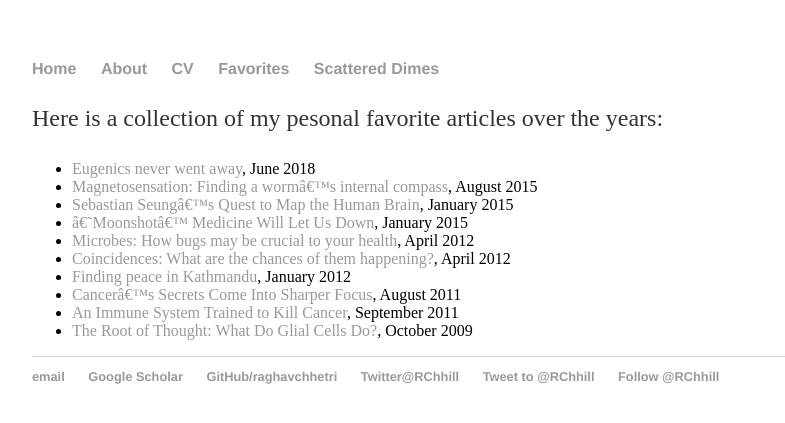
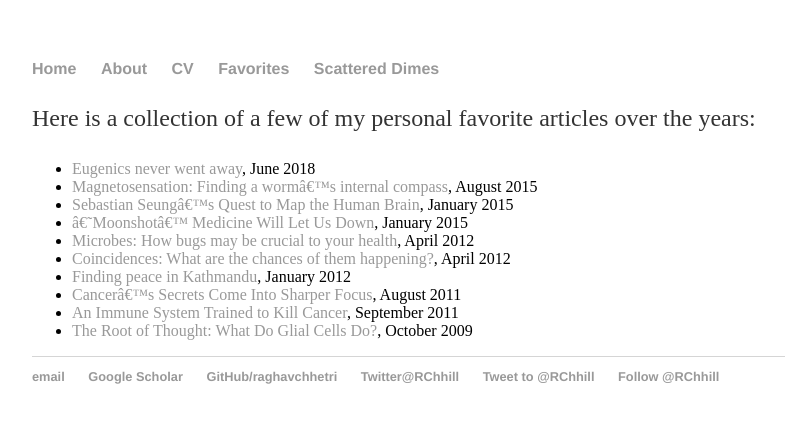
Before and after one commit to raghavchhetri/raghavchhetri.github.io, a Jekyll site: the page built from favorites/index.md, in a window 1280 px wide. Shown: the top 423 px of the page, without its empty margins (160-945 px from the left). Built offline with Jekyll 4.4.1, drawn with Linux system fonts in a browser that asks for light colours; our own code applies the rules of GitHub Pages for plain Markdown files; comment, search, counter and statistics services are not loaded.

Commit message:
Update index.md

```diff
--- a/favorites/index.md
+++ b/favorites/index.md
@@ -1,4 +1,4 @@
-Here is a collection of my pesonal favorite articles over the years:
+Here is a collection of a few of my personal favorite articles over the years:
 
 - [Eugenics never went away](https://aeon.co/essays/eugenics-today-where-eugenic-sterilisation-continues-now), June 2018
 - [Magnetosensation: Finding a worm's internal compass](https://elifesciences.org/articles/09666), August 2015
```
